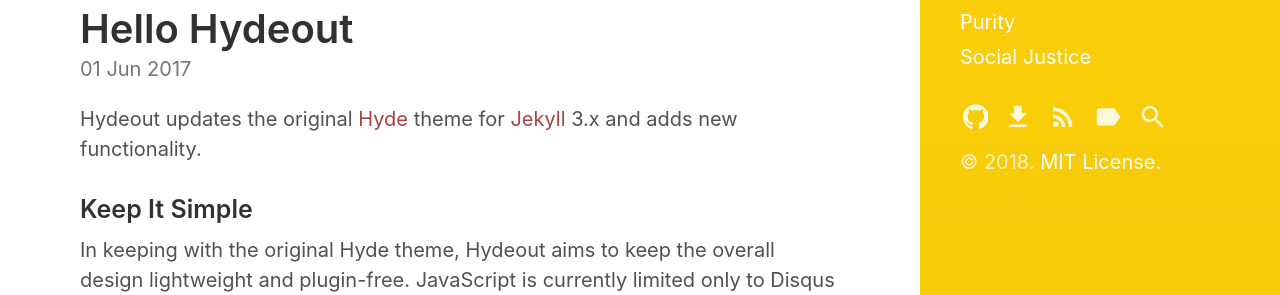
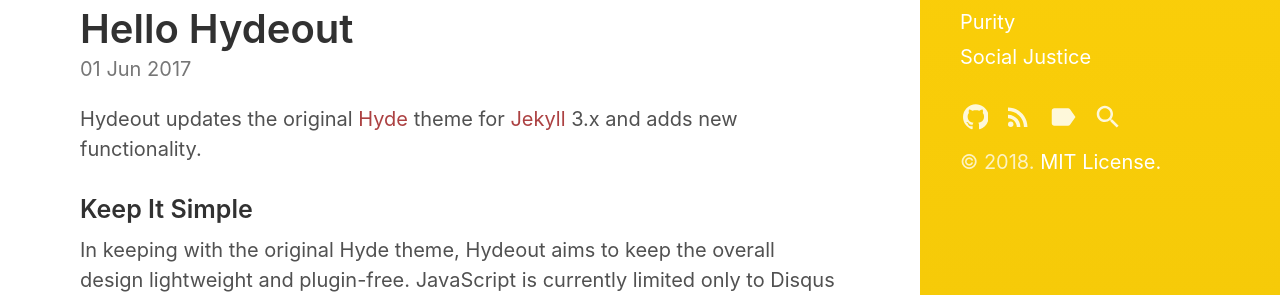
Before and after one commit to VanitasVanitatum/VanitasVanitatum.github.io, a Jekyll site: the page built from index.html, in a window 1280 px wide. Shown: the part 443-738 px from the top of the page. Built offline with Jekyll 4.4.1, drawn with Linux system fonts in a browser that asks for light colours; the list of posts is cut into pages by our own code.

```diff
--- a/_includes/sidebar-icon-links.html
+++ b/_includes/sidebar-icon-links.html
@@ -4,11 +4,6 @@
        class="icon" title="Github Project" aria-label="Github Project"
        href="{{ site.github.repo }}">
       {% include svg/github.svg %}
-    </a>
-    <a id="github-download-link"
-       class="icon" title="Download" aria-label="Download"
-       href="{{ site.github.repo }}/archive/v{{ site.version }}.zip">
-      {% include svg/download.svg %}
     </a>
   {% endif %}
 
```
Also changed, not shown: favicon.ico, favicon.png, favicon_big.png (added), 2 other files.
